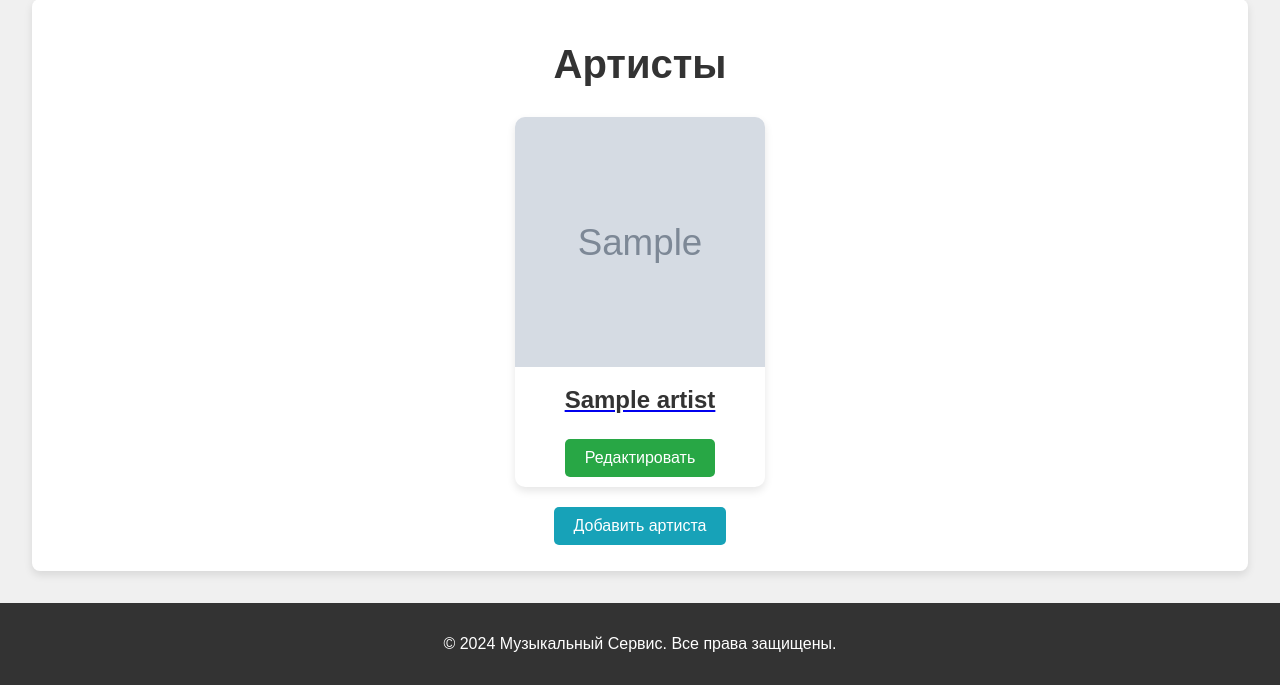
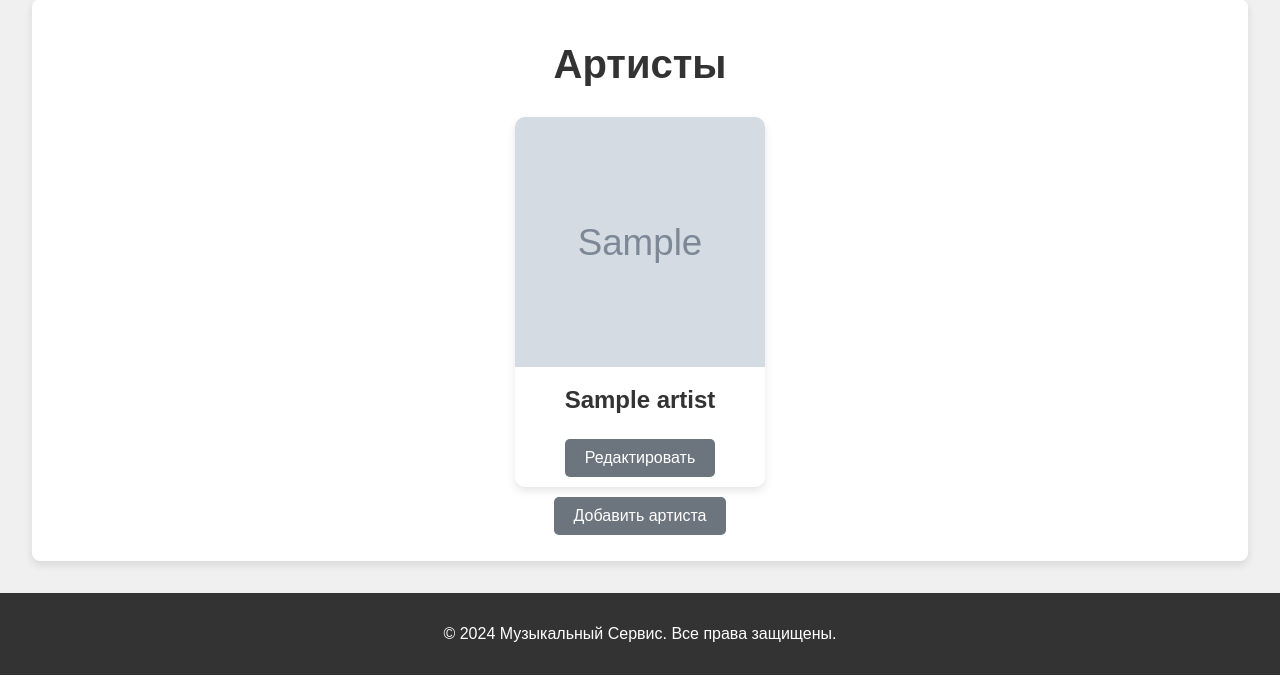
Before and after one commit to dt9zbl2z7iku/Music_Service, a Django app: page /artists/ in a window 1280 px wide. Shown: the part 179-864 px from the top of the page. Run offline with Django 5.2, Linux system fonts and the light colour scheme; a user stored in the database is signed in; tables that the repository leaves empty hold one stand-in row (values such as "Sample post"); grey boxes marked "Sample" are stand-in pictures.

Commit message:
artist_list

```diff
--- a/templates/mainapp/artist_list.html
+++ b/templates/mainapp/artist_list.html
@@ -47,11 +47,11 @@
             color: #333;
         }
 
-        .btn {
+        .btn, .btn-edit, .btn-add {
             display: inline-block;
             margin: 10px 5px;
             padding: 10px 20px;
-            background-color: #007bff;
+            background-color: #6c757d;
             color: #fff;
             border: none;
             border-radius: 5px;
@@ -60,25 +60,12 @@
             transition: background-color 0.3s;
         }
 
-        .btn:hover {
-            background-color: #0056b3;
+        .btn:hover, .btn-edit:hover, .btn-add:hover {
+            background-color: #5a6268;
         }
 
-        .btn-edit {
-            background-color: #28a745;
-        }
-
-        .btn-edit:hover {
-            background-color: #218838;
-        }
-
-        .btn-add {
-            margin-top: 20px;
-            background-color: #17a2b8;
-        }
-
-        .btn-add:hover {
-            background-color: #117a8b;
+        .artist-card a {
+            text-decoration: none; /* Убирает подчеркивание */
         }
     </style>
     <div class="artist-list-container">
```
